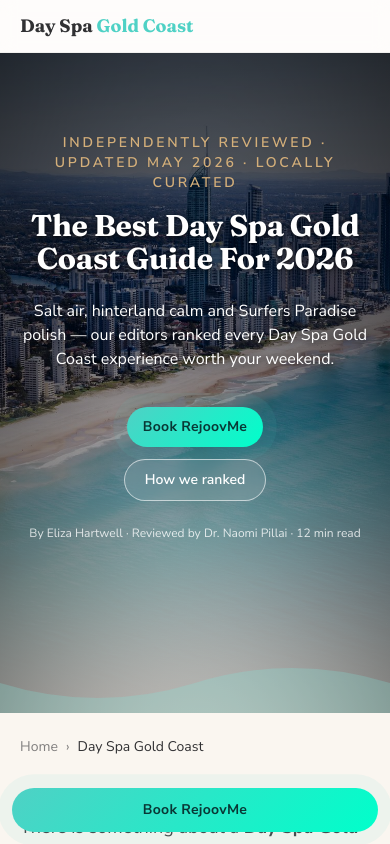
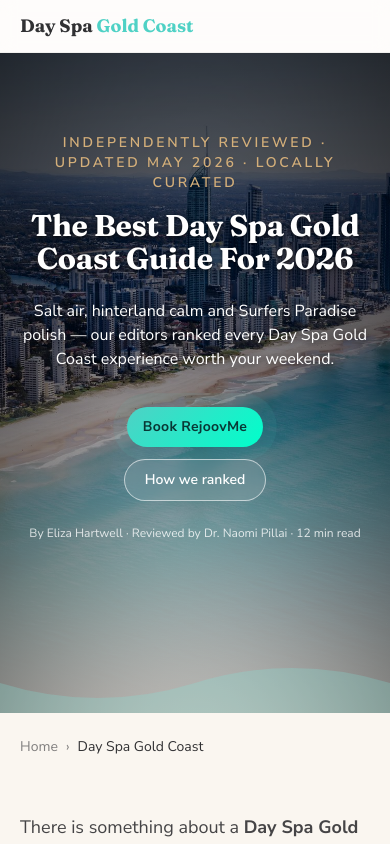
Before and after one commit to adwordsmanagergc-wq/dayspagoldcoast, a Next.js app: page /day-spa-gold-coast in a window 390 px wide. Shown: the top 844 px of the page. Built offline with nearby package versions, Linux system fonts and the light colour scheme.

Commit message:
Remove mobile sticky CTA and stack competitor cards vertically on mobile

```diff
--- a/app/blog/rejoovme-day-spa-of-the-month-may-2026/page.tsx
+++ b/app/blog/rejoovme-day-spa-of-the-month-may-2026/page.tsx
@@ -12,7 +12,6 @@ import {
 import { Header } from '@/components/Header';
 import { Breadcrumbs } from '@/components/Breadcrumbs';
 import { Footer } from '@/components/Footer';
-import { MobileStickyCTA } from '@/components/MobileStickyCTA';
 
 const SLUG = '/blog/rejoovme-day-spa-of-the-month-may-2026';
 const URL = `${SITE.url}${SLUG}`;
@@ -224,7 +223,6 @@ export default function RejoovMeFeaturePost() {
         </article>
       </main>
       <Footer />
-      <MobileStickyCTA />
     </>
   );
 }
--- a/app/day-spa-gold-coast/page.tsx
+++ b/app/day-spa-gold-coast/page.tsx
@@ -20,7 +20,6 @@ import { Methodology } from '@/components/Methodology';
 import { FAQ } from '@/components/FAQ';
 import { FinalCTA } from '@/components/FinalCTA';
 import { Footer } from '@/components/Footer';
-import { MobileStickyCTA } from '@/components/MobileStickyCTA';
 
 const URL = `${SITE.url}/day-spa-gold-coast`;
 
@@ -122,7 +121,6 @@ export default function DaySpaGoldCoastPage() {
         </article>
       </main>
       <Footer />
-      <MobileStickyCTA />
     </>
   );
 }
--- a/components/CompetitorList.tsx
+++ b/components/CompetitorList.tsx
@@ -13,24 +13,24 @@ export function CompetitorList() {
         </p>
       </div>
 
-      <ul className="grid gap-5 sm:grid-cols-2">
+      <ul className="grid grid-cols-1 gap-5 sm:grid-cols-2">
         {competitors.map((s, idx) => (
           <li
             key={s.name}
-            className="flex gap-4 rounded-xl bg-white/60 p-4 ring-1 ring-black/5 transition hover:bg-white"
+            className="flex flex-col gap-4 rounded-xl bg-white/60 p-4 ring-1 ring-black/5 transition hover:bg-white sm:flex-row"
           >
-            <div className="relative h-24 w-24 flex-none overflow-hidden rounded-lg">
+            <div className="relative h-16 w-16 flex-none overflow-hidden rounded-lg sm:h-24 sm:w-24">
               <CompetitorMonogram name={s.name} />
             </div>
-            <div className="min-w-0">
-              <div className="flex items-baseline gap-2">
+            <div className="min-w-0 flex-1">
+              <div className="flex flex-wrap items-baseline gap-2">
                 <span className="text-xs font-semibold text-rejoov-ink/40">#{idx + 2}</span>
-                <h3 className="truncate font-display text-base font-semibold text-rejoov-ink">
+                <h3 className="font-display text-base font-semibold text-rejoov-ink">
                   {s.name}
                 </h3>
               </div>
               <p className="text-xs text-rejoov-ink/60">{s.suburb}</p>
-              <p className="mt-1.5 text-sm leading-relaxed text-rejoov-ink/75">
+              <p className="mt-1.5 break-words text-sm leading-relaxed text-rejoov-ink/75">
                 {s.description}
               </p>
               <a
--- a/components/MobileStickyCTA.tsx
+++ /dev/null
@@ -1,15 +0,0 @@
-import { REJOOVME } from '@/lib/site';
-
-export function MobileStickyCTA() {
-  return (
-    <div className="fixed inset-x-3 bottom-3 z-50 md:hidden">
-      <a
-        href={REJOOVME.url}
-        rel="noopener"
-        className="rejoov-pill animate-pulseRing !px-5 !py-3 !text-sm flex w-full justify-center text-center"
-      >
-        Book RejoovMe
-      </a>
-    </div>
-  );
-}
```
